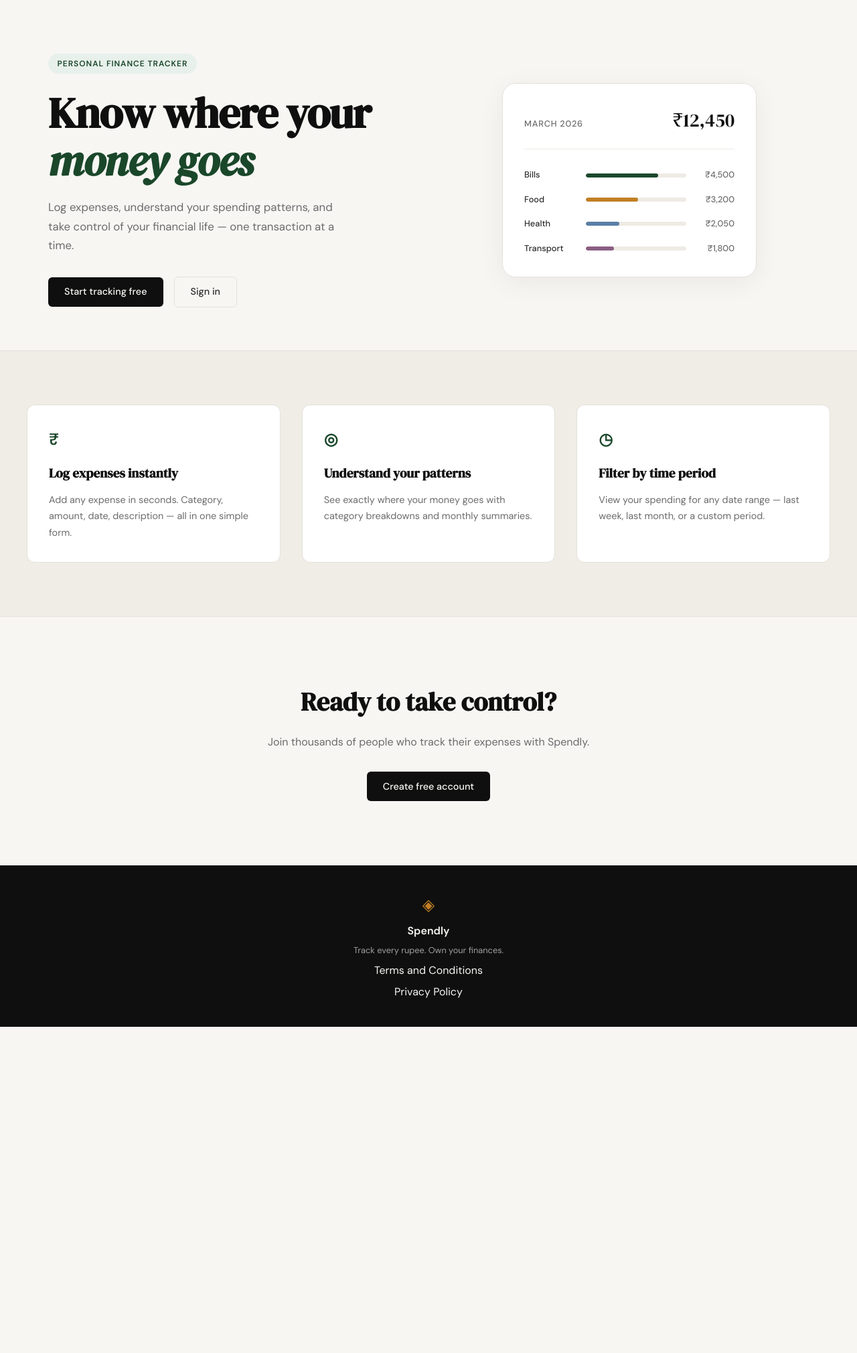
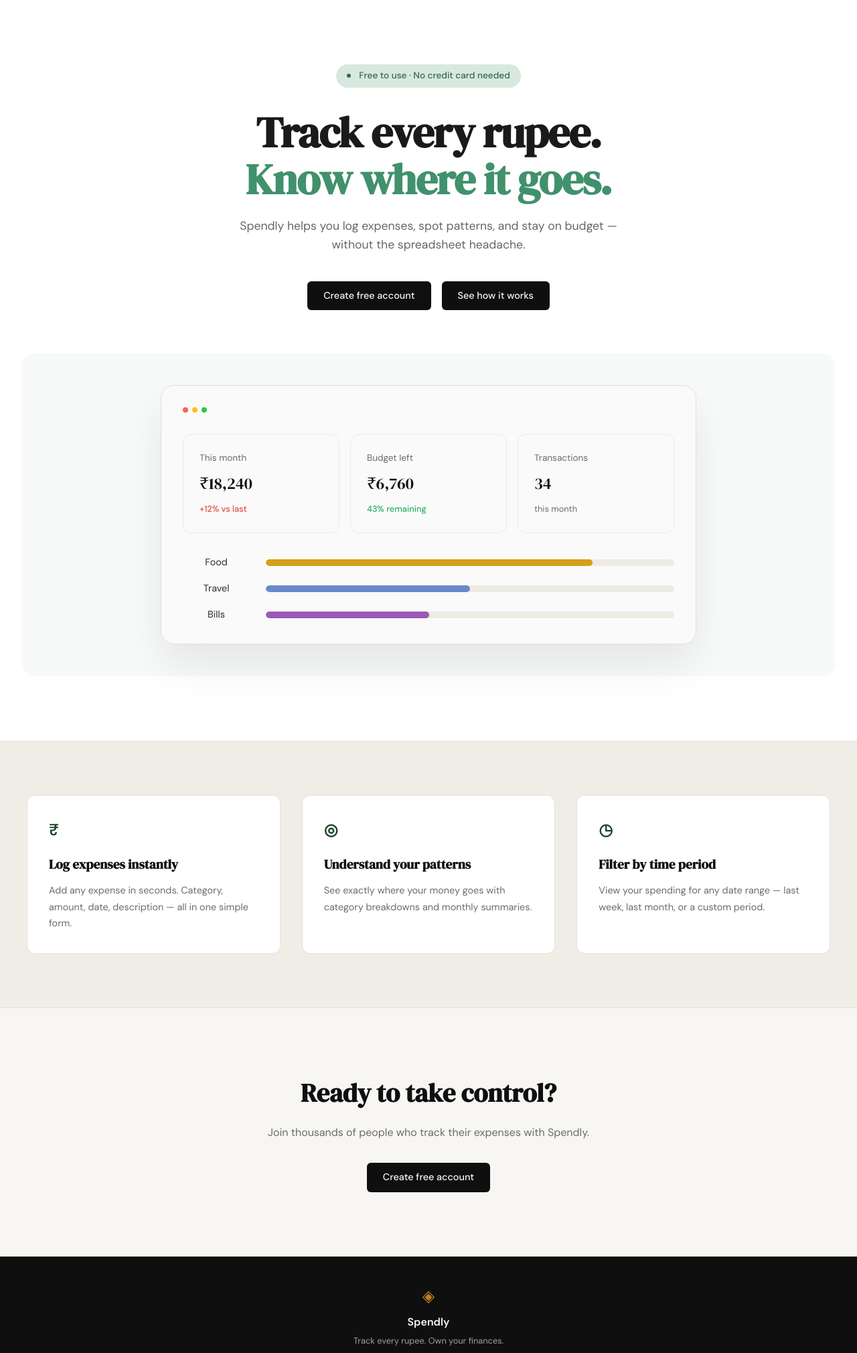
Before and after one commit to shahshail2001/Expense-tracker, a Flask app: page / in a window 1280 px wide. Shown: the part 61-2081 px from the top of the page at 67% size. Before the commit the page ends 1594 px from the top, so only its background shows below. Run offline with Flask 3, Linux system fonts and the light colour scheme.

Commit message:
landing page html and css changes

```diff
--- a/static/css/style.css
+++ b/static/css/style.css
@@ -124,26 +124,43 @@ a { color: inherit; text-decoration: none; }
 /* ------------------------------------------------------------------ */
 
 .hero {
-    padding: 5rem 2rem 4rem;
-    display: grid;
-    grid-template-columns: 1fr 1fr;
-    gap: 4rem;
+    padding: 6rem 2rem;
+    display: flex;
+    flex-direction: column;
     align-items: center;
-    max-width: var(--max-width);
+    text-align: center;
+    max-width: 100%;
     margin: 0 auto;
+    background-color: #ffffff;
 }
 
 .hero-badge {
+    display: inline-flex;
+    align-items: center;
+    background: #d8e8df;
+    color: #2d6a4f;
+    font-size: 0.85rem;
+    font-weight: 500;
+    padding: 0.4rem 1rem;
+    border-radius: 999px;
+    margin-bottom: 2rem;
+}
+
+.hero-badge::before {
+    content: "";
     display: inline-block;
-    background: var(--accent-light);
-    color: var(--accent);
-    font-size: 0.75rem;
-    font-weight: 600;
-    letter-spacing: 0.08em;
-    text-transform: uppercase;
-    padding: 0.35rem 0.85rem;
-    border-radius: 999px;
-    margin-bottom: 1.5rem;
+    width: 6px;
+    height: 6px;
+    background: #2d6a4f;
+    border-radius: 50%;
+    margin-right: 0.75rem;
+}
+
+.hero-inner {
+    display: flex;
+    flex-direction: column;
+    align-items: center;
+    margin-bottom: 4rem;
 }
 
 .hero-title {
@@ -151,110 +168,142 @@ a { color: inherit; text-decoration: none; }
     font-size: clamp(2.5rem, 5vw, 4rem);
     line-height: 1.1;
     letter-spacing: -0.02em;
-    color: var(--ink);
+    color: #1a1a1a;
     margin-bottom: 1.25rem;
 }
 
-.hero-title em {
-    font-style: italic;
-    color: var(--accent);
+.hero-title .highlight {
+    font-style: normal;
+    color: #40916c;
 }
 
 .hero-subtitle {
-    font-size: 1.05rem;
-    color: var(--ink-muted);
-    line-height: 1.7;
-    max-width: 460px;
-    margin-bottom: 2rem;
+    font-size: 1.1rem;
+    color: #666;
+    line-height: 1.6;
+    max-width: 600px;
+    margin-bottom: 2.5rem;
 }
 
 .hero-actions {
     display: flex;
     gap: 1rem;
-    align-items: center;
-}
-
-/* ------------------------------------------------------------------ */
-/* Mock card (hero visual)                                             */
-/* ------------------------------------------------------------------ */
-
-.hero-visual {
-    display: flex;
     justify-content: center;
 }
 
-.mock-card {
-    background: var(--paper-card);
-    border: 1px solid var(--border);
+.hero-visual {
+    width: 100%;
+    display: flex;
+    justify-content: center;
+    padding: 3rem 2rem;
+    background-color: #f8faf9;
+    border-radius: var(--radius-lg);
+}
+
+.mock-dashboard {
+    background: #fafafa;
+    border: 1px solid #e0e0e0;
     border-radius: var(--radius-lg);
     padding: 2rem;
     width: 100%;
-    max-width: 380px;
-    box-shadow: 0 8px 40px rgba(0,0,0,0.06);
+    max-width: 800px;
+    box-shadow: 0 30px 60px rgba(0,0,0,0.08);
+    position: relative;
 }
 
-.mock-card-header {
+.mock-window-controls {
     display: flex;
-    justify-content: space-between;
-    align-items: baseline;
-    margin-bottom: 1.75rem;
-    padding-bottom: 1.25rem;
-    border-bottom: 1px solid var(--border-soft);
+    gap: 6px;
+    margin-bottom: 2rem;
 }
 
-.mock-label {
-    font-size: 0.8rem;
-    font-weight: 500;
-    color: var(--ink-muted);
-    text-transform: uppercase;
-    letter-spacing: 0.06em;
+.mock-window-controls .dot {
+    width: 8px;
+    height: 8px;
+    border-radius: 50%;
 }
 
-.mock-total {
-    font-family: var(--font-display);
-    font-size: 1.75rem;
-    color: var(--ink);
+.mock-window-controls .dot.red { background: #ff5f56; }
+.mock-window-controls .dot.yellow { background: #ffbd2e; }
+.mock-window-controls .dot.green { background: #27c93f; }
+
+.mock-stats {
+    display: grid;
+    grid-template-columns: repeat(3, 1fr);
+    gap: 1rem;
+    margin-bottom: 2rem;
 }
 
-.mock-bars { display: flex; flex-direction: column; gap: 1rem; }
-
-.mock-bar-row {
-    display: grid;
-    grid-template-columns: 80px 1fr 60px;
-    align-items: center;
-    gap: 0.75rem;
+.mock-stat-card {
+    padding: 1.5rem;
+    border: 1px solid var(--border-soft);
+    border-radius: var(--radius-md);
+    text-align: left;
 }
 
-.mock-cat {
+.mock-stat-label {
+    display: block;
+    font-size: 0.85rem;
+    color: var(--ink-muted);
+    margin-bottom: 0.5rem;
+}
+
+.mock-stat-value {
+    display: block;
+    font-family: var(--font-display);
+    font-size: 1.5rem;
+    color: var(--ink);
+    margin-bottom: 0.25rem;
+}
+
+.mock-stat-trend {
     font-size: 0.8rem;
+    color: var(--ink-muted);
+}
+
+.mock-stat-trend.trend-red {
+    color: #e74c3c;
     font-weight: 500;
+}
+
+.mock-stat-trend.trend-green {
+    color: #27ae60;
+    font-weight: 500;
+}
+
+.mock-categories {
+    display: flex;
+    flex-direction: column;
+    gap: 1rem;
+}
+
+.mock-cat-row {
+    display: grid;
+    grid-template-columns: 100px 1fr;
+    align-items: center;
+    gap: 1.5rem;
+}
+
+.mock-cat-label {
+    font-size: 0.9rem;
     color: var(--ink-soft);
 }
 
-.mock-bar-track {
-    height: 6px;
+.mock-progress-bg {
+    height: 10px;
     background: var(--border-soft);
     border-radius: 999px;
     overflow: hidden;
 }
 
-.mock-bar {
+.mock-progress-bar {
     height: 100%;
-    background: var(--accent);
     border-radius: 999px;
-    transition: width 0.6s ease;
 }
 
-.mock-bar-2 { background: var(--accent-2); }
-.mock-bar-3 { background: #5b7fa6; }
-.mock-bar-4 { background: #8b5e83; }
-
-.mock-amt {
-    font-size: 0.8rem;
-    font-weight: 500;
-    color: var(--ink-muted);
-    text-align: right;
-}
+.bar-food { background: #d4a017; }
+.bar-travel { background: #6a89cc; }
+.bar-bills { background: #9b59b6; }
 
 /* ------------------------------------------------------------------ */
 /* Buttons                                                             */
--- a/templates/landing.html
+++ b/templates/landing.html
@@ -6,55 +6,61 @@
 
 <section class="hero">
     <div class="hero-inner">
-        <div class="hero-badge">Personal Finance Tracker</div>
+        <div class="hero-badge">Free to use · No credit card needed</div>
         <h1 class="hero-title">
-            Know where your<br>
-            <em>money goes</em>
+            Track every rupee.<br>
+            <em class="highlight">Know where it goes.</em>
         </h1>
         <p class="hero-subtitle">
-            Log expenses, understand your spending patterns,
-            and take control of your financial life —
-            one transaction at a time.
+            Spendly helps you log expenses, spot patterns, and stay on budget — without the spreadsheet headache.
         </p>
         <div class="hero-actions">
-            <a href="{{ url_for('register') }}" class="btn-primary">Start tracking free</a>
-            <a href="{{ url_for('login') }}" class="btn-ghost">Sign in</a>
+            <a href="{{ url_for('register') }}" class="btn-primary">Create free account</a>
+            <a href="#" class="btn-primary">See how it works</a>
         </div>
     </div>
     <div class="hero-visual">
-        <div class="mock-card">
-            <div class="mock-card-header">
-                <span class="mock-label">March 2026</span>
-                <span class="mock-total">₹12,450</span>
+        <div class="mock-dashboard">
+            <div class="mock-window-controls">
+                <span class="dot red"></span>
+                <span class="dot yellow"></span>
+                <span class="dot green"></span>
             </div>
-            <div class="mock-bars">
-                <div class="mock-bar-row">
-                    <span class="mock-cat">Bills</span>
-                    <div class="mock-bar-track">
-                        <div class="mock-bar" style="width: 72%"></div>
+            <div class="mock-stats">
+                <div class="mock-stat-card">
+                    <span class="mock-stat-label">This month</span>
+                    <span class="mock-stat-value">₹18,240</span>
+                    <span class="mock-stat-trend trend-red">+12% vs last</span>
+                </div>
+                <div class="mock-stat-card">
+                    <span class="mock-stat-label">Budget left</span>
+                    <span class="mock-stat-value">₹6,760</span>
+                    <span class="mock-stat-trend trend-green">43% remaining</span>
+                </div>
+                <div class="mock-stat-card">
+                    <span class="mock-stat-label">Transactions</span>
+                    <span class="mock-stat-value">34</span>
+                    <span class="mock-stat-trend">this month</span>
+                </div>
+            </div>
+            <div class="mock-categories">
+                <div class="mock-cat-row">
+                    <span class="mock-cat-label">Food</span>
+                    <div class="mock-progress-bg">
+                        <div class="mock-progress-bar bar-food" style="width: 80%"></div>
                     </div>
-                    <span class="mock-amt">₹4,500</span>
                 </div>
-                <div class="mock-bar-row">
-                    <span class="mock-cat">Food</span>
-                    <div class="mock-bar-track">
-                        <div class="mock-bar mock-bar-2" style="width: 52%"></div>
+                <div class="mock-cat-row">
+                    <span class="mock-cat-label">Travel</span>
+                    <div class="mock-progress-bg">
+                        <div class="mock-progress-bar bar-travel" style="width: 50%"></div>
                     </div>
-                    <span class="mock-amt">₹3,200</span>
                 </div>
-                <div class="mock-bar-row">
-                    <span class="mock-cat">Health</span>
-                    <div class="mock-bar-track">
-                        <div class="mock-bar mock-bar-3" style="width: 33%"></div>
+                <div class="mock-cat-row">
+                    <span class="mock-cat-label">Bills</span>
+                    <div class="mock-progress-bg">
+                        <div class="mock-progress-bar bar-bills" style="width: 40%"></div>
                     </div>
-                    <span class="mock-amt">₹2,050</span>
-                </div>
-                <div class="mock-bar-row">
-                    <span class="mock-cat">Transport</span>
-                    <div class="mock-bar-track">
-                        <div class="mock-bar mock-bar-4" style="width: 28%"></div>
-                    </div>
-                    <span class="mock-amt">₹1,800</span>
                 </div>
             </div>
         </div>
```
